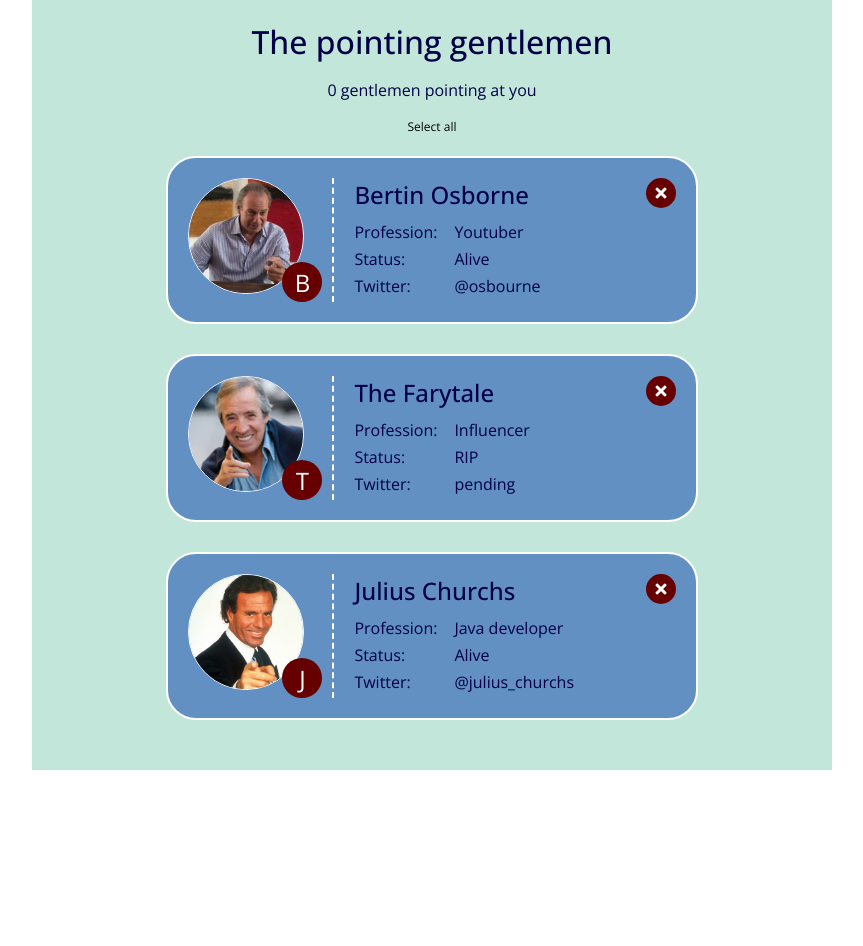
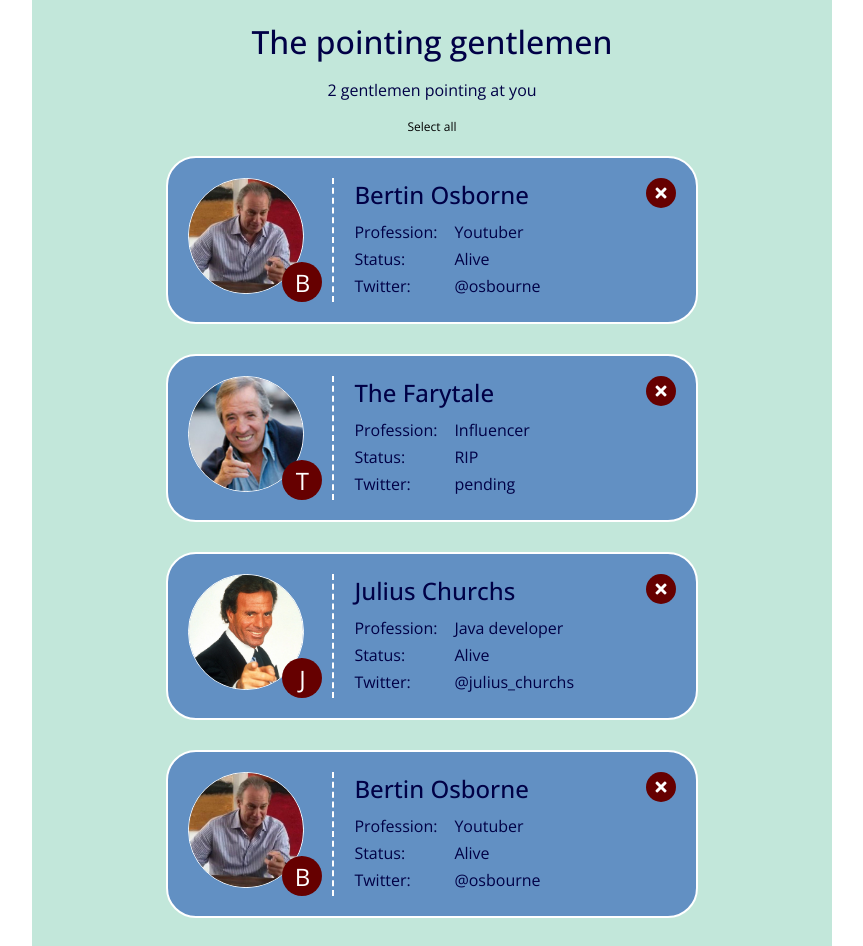
Before and after one commit to MarcoSchernetzki/202210-W4CH1-Marcos-Schernetzki, a React (Create React App) app: page / in a window 1280 px wide. Shown: the top 946 px of the page, without its empty margins (208-1071 px from the left). Before the commit the page ends 800 px from the top, so only its background shows below. Built offline with nearby package versions, Linux system fonts and the light colour scheme.

Commit message:
Add refactor gentleman component

```diff
--- a/src/components/Info.tsx
+++ b/src/components/Info.tsx
@@ -1,7 +1,11 @@
+import { useState } from "react";
+import { data } from "../model/data";
 import { Gentleman } from "./Gentleman";
 
 export function Info() {
     const title: string = `The pointing gentlemen`;
+
+    const [gentlemanState, setState] = useState(data);
 
     return (
         <>
@@ -9,12 +13,20 @@ export function Info() {
                 <h1 className="main-title">{title}</h1>
             </header>
             <section className="controls">
-                <p className="info">0 gentlemen pointing at you</p>
+                <p className="info">
+                    {gentlemanState.filter((men) => men.selected === true)
+                        .length + " gentlemen pointing at you"}
+                </p>
                 <button className="button button--select">Select all</button>
             </section>
             <main className="main">
                 <ul className="gentlemen">
-                    <Gentleman></Gentleman>
+                    {gentlemanState.map((men) => (
+                        <Gentleman
+                            men={men}
+                            state={[gentlemanState, setState]}
+                        ></Gentleman>
+                    ))}
                 </ul>
             </main>
         </>
```
Also changed, not shown: src/components/button-gentleman.tsx (added, +22 -0 lines).
